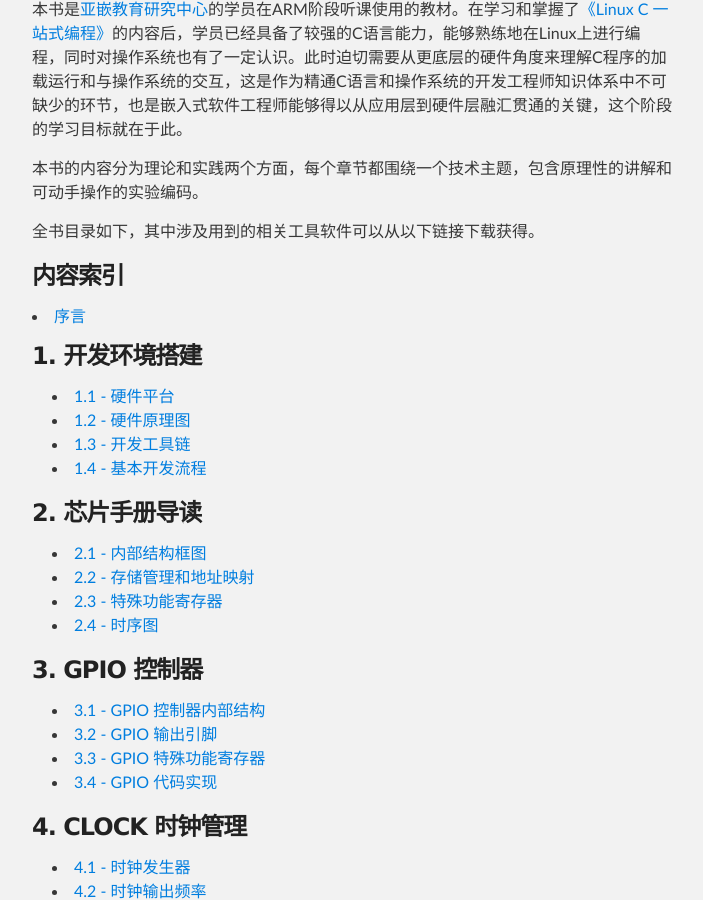
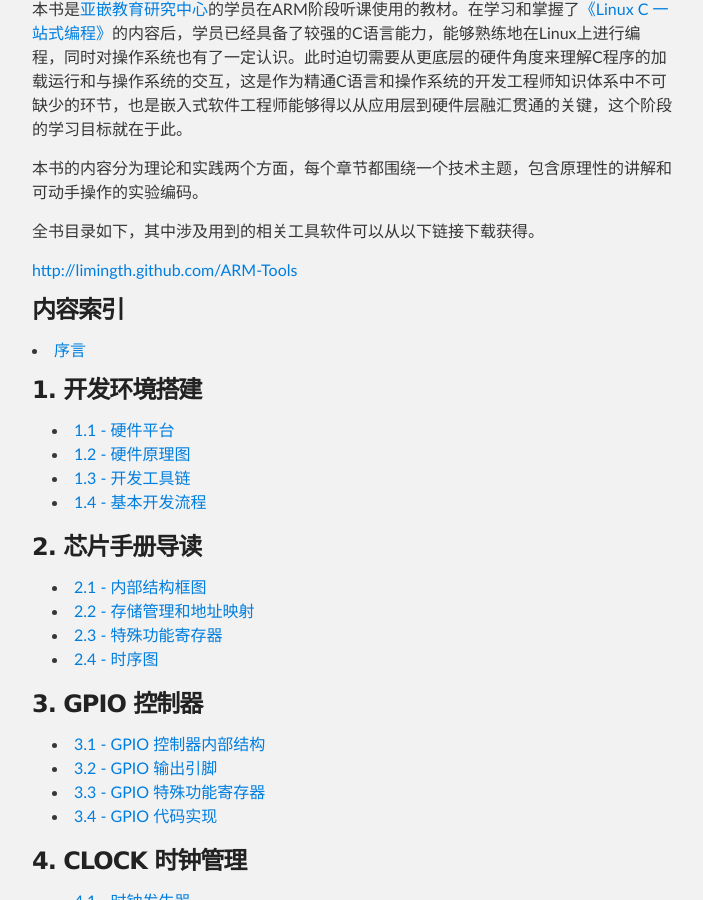
Before and after one commit to limingth/LASO, a Jekyll site: the page index.html, which Jekyll copies as it is, in a window 1280 px wide and 900 px high, scrolled down 309 px. Shown: the whole window, without its empty margins (288-991 px from the left). Built offline with Jekyll 4.4.1, drawn with Linux system fonts in a browser that asks for light colours; Markdown is read by kramdown in place of the engine named in the settings; comment, search, counter and statistics services are not loaded.

Commit message:
Update index.html

```diff
--- a/index.html
+++ b/index.html
@@ -34,7 +34,7 @@
 <p>本书的内容分为理论和实践两个方面，每个章节都围绕一个技术主题，包含原理性的讲解和可动手操作的实验编码。</p>
 
 <p>全书目录如下，其中涉及用到的相关工具软件可以从以下链接下载获得。</p>
-<http://limingth.github.com/ARM-Tools>
+<a href="http://limingth.github.com/ARM-Tools"> http://limingth.github.com/ARM-Tools </a>
 
 <h3> 内容索引 </h3>
 
```
